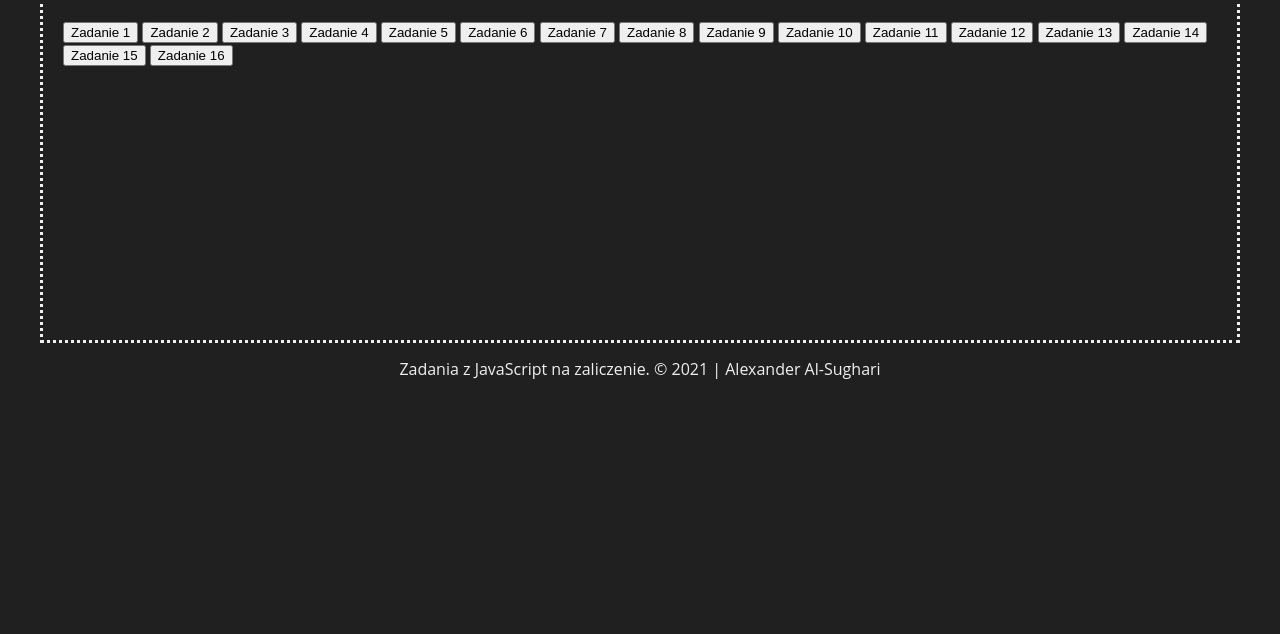
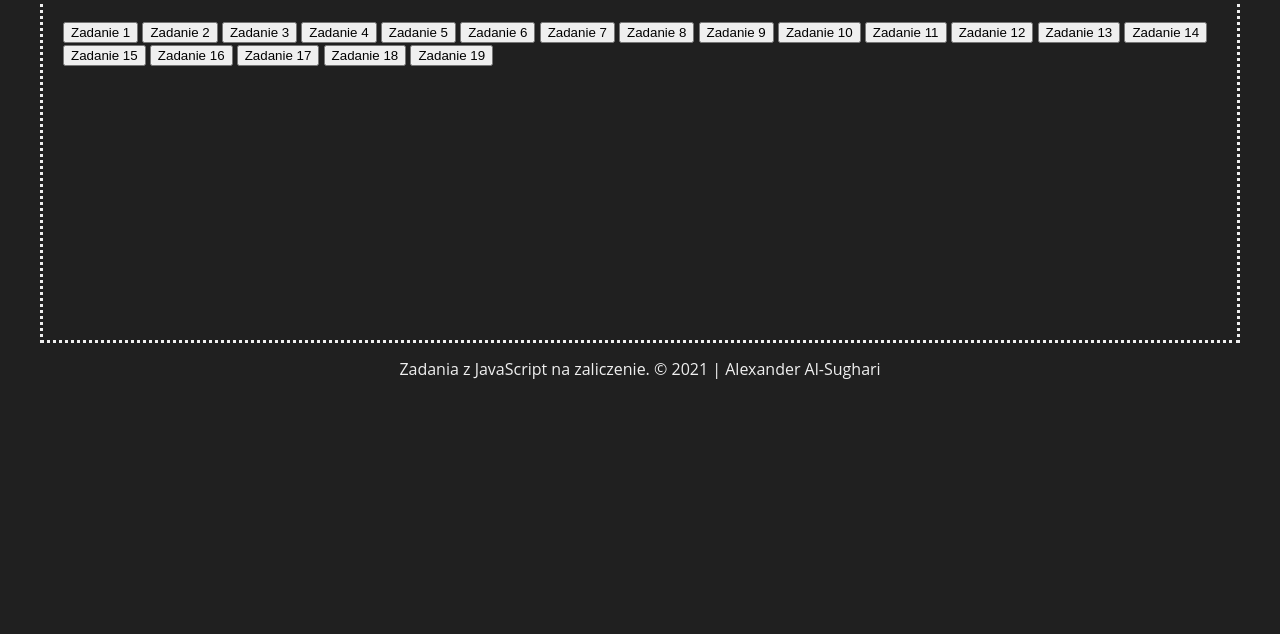
Before and after one commit to AlexanderAlSughari/Java-Script, a plain HTML site: page index.html in a window 1280 px wide. Shown: the part 166-800 px from the top of the page. Drawn offline with Linux system fonts and the light colour scheme.

Commit message:
Update index.html

```diff
--- a/index.html
+++ b/index.html
@@ -29,6 +29,9 @@
                 <button type="button" onclick="OtworzOkno_AlSughari_z14()">Zadanie 14</button>
                 <button type="button" onclick="OtworzOkno_AlSughari_z15()">Zadanie 15</button>
                 <button type="button" onclick="OtworzOkno_AlSughari_z16()">Zadanie 16</button>
+                <button type="button" onclick="OtworzOkno_AlSughari_z17()">Zadanie 17</button>
+                <button type="button" onclick="OtworzOkno_AlSughari_z18()">Zadanie 18</button>
+                <button type="button" onclick="OtworzOkno_AlSughari_z19()">Zadanie 19</button>
             </div>
             <div id="footer">
                 <p>Zadania z JavaScript na zaliczenie. &copy; 2021 &#124; Alexander Al-Sughari</p>
```
